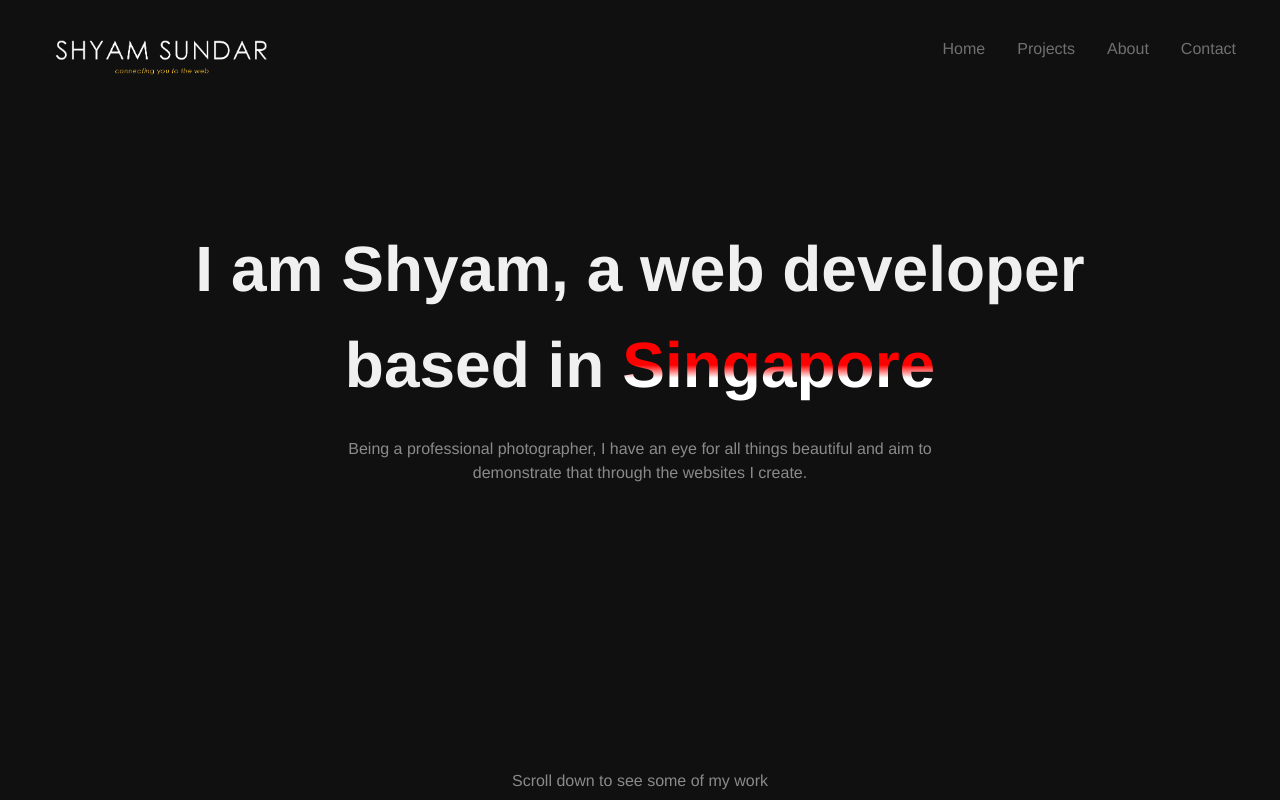
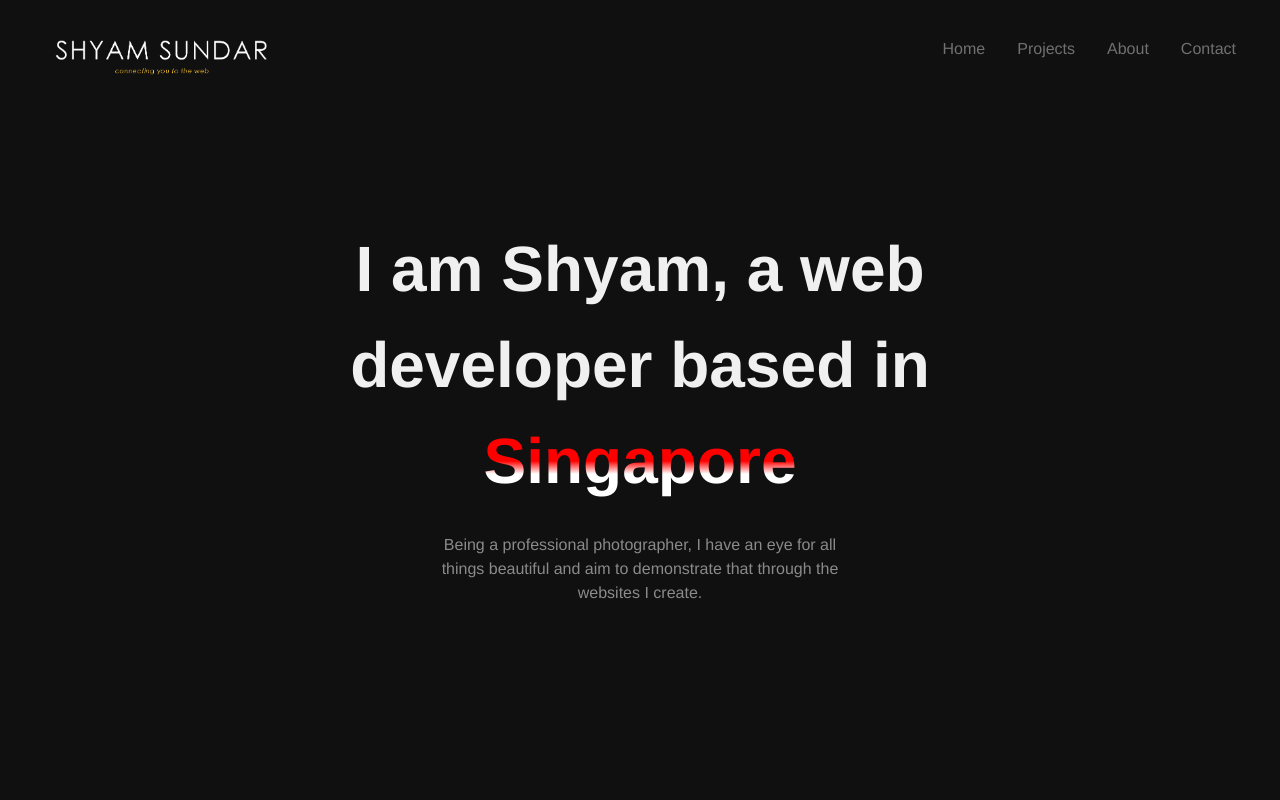
Before and after one commit to shyamsundarko/portfolioV2, a React (Create React App) app: page / in a window 1280 px wide. Shown: the top 800 px of the page. Built offline with nearby package versions, Linux system fonts and the light colour scheme.

Commit message:
adaptations for xl screens

```diff
--- a/src/components/About.js
+++ b/src/components/About.js
@@ -48,8 +48,8 @@ const About = ({check}) => {
             <Grid container style={{paddingTop:"25vmin", paddingBottom:"11vmin", borderBottom:"solid #253775", borderBottomWidth:"thin"}} id="aboutMeContainer" className={position ? "left" : "down"}>
             <ScrollToTop />
 
-                <Grid item xs={2} md={2} lg={3}></Grid>
-                <Grid item xs={8} md={5} lg={4} style={{ marginTop: top, marginBottom: bottom }} data-aos="zoom-in-up" data-aos-duration="300">
+                <Grid item xs={2} md={2} lg={3} xl={4}></Grid>
+                <Grid item xs={8} md={5} lg={4} xl={3} style={{ marginTop: top, marginBottom: bottom }} data-aos="zoom-in-up" data-aos-duration="300">
                     <AboutCard wid={wid}  />
                 </Grid>
                 <Grid item xs={2} md={1} lg={1}></Grid>
--- a/src/components/Education.js
+++ b/src/components/Education.js
@@ -8,8 +8,8 @@ const Education = () => {
     <Grid container>
         <Grid item xs={12} style={{fontSize:"7vmin", fontWeight:"600", fontVariant:"small-caps", paddingTop:"2vmin", marginBottom:"4vmin"}}>Education</Grid>
 
-        <Grid item xs={1}></Grid>
-        <Grid item xs={10} md={3} >
+    <Grid item xs={1} lg={2}></Grid>
+        <Grid item xs={10} md={3} lg={2}>
             <Card className='experienceCard'>
                 <Card.Img variant="top" src={ntulogo} ></Card.Img>
             </Card>
@@ -32,8 +32,8 @@ const Education = () => {
 
 
 
-        <Grid item xs={1} ></Grid>
-        <Grid item xs={10} md={3} >
+        <Grid item xs={1} lg={2}></Grid>
+        <Grid item xs={10} md={3} lg={2}>
             <Card className='experienceCard'>
                 <Card.Img variant="top" src={giislogo} ></Card.Img>
             </Card>
--- a/src/components/Experience.js
+++ b/src/components/Experience.js
@@ -11,8 +11,8 @@ const Experience = () => {
   return (
     <Grid container id="experienceContainer" >
     <Grid item xs={12} style={{fontSize:"7vmin", fontWeight:"600", fontVariant:"small-caps"}}>Work Experience</Grid>
-    <Grid item xs={1} md={2}></Grid>
 
+    <Grid item xs={1} md={2} ></Grid>
     <Grid item xs={10} md={3}>
         <Card className='experienceCard'>
             <Card.Img variant="top" src={continental} ></Card.Img>
--- a/src/components/IntroComponent.js
+++ b/src/components/IntroComponent.js
@@ -28,12 +28,12 @@ const IntroComponent = () => {
 
     return (
         <Grid container id="introContainer" style={{paddingTop: marginScreenTop}} >
-          <Grid item xs={1} ></Grid>
-          <Grid item xs={10} id="introText" data-aos="fade-right" >I am Shyam, a web developer based in <span id='flagColors'>Singapore</span></Grid>
-          <Grid item xs={1} ></Grid>
-          <Grid item xs={3} ></Grid>
-          <Grid item xs={6} className="SubText" data-aos="fade-up" >Being a professional photographer, I have an eye for all things beautiful and aim to demonstrate that through the websites I create.</Grid>
-          <Grid item xs={3} ></Grid>
+          <Grid item xs={1} lg={3}></Grid>
+          <Grid item xs={10} lg={6} id="introText" data-aos="fade-right" >I am Shyam, a web developer based in <span id='flagColors'>Singapore</span></Grid>
+          <Grid item xs={1} lg={3}></Grid>
+          <Grid item xs={3} lg={4}></Grid>
+          <Grid item xs={6} lg={4} className="SubText" data-aos="fade-up" >Being a professional photographer, I have an eye for all things beautiful and aim to demonstrate that through the websites I create.</Grid>
+          <Grid item xs={3} lg={4}></Grid>
           <Grid item xs={3} ></Grid>
           <Grid item xs={6} className="SubText" style={{marginTop: marginScreen}} >Scroll down to see some of my work</Grid>
           <Grid item xs={3} ></Grid>
--- a/src/components/Projects.js
+++ b/src/components/Projects.js
@@ -38,21 +38,21 @@ const Projects = () => {
             <Grid item xs={6} style={{marginBottom:"2vmin"}}>Projects</Grid>
             <Grid item xs={3}></Grid>
 
-            <Grid item xs={12} md={6} data-aos="fade-right">
+            <Grid item xs={12} md={6} lg={4} data-aos="fade-right">
                 <a href='https://shyamsundarko.github.io/photography_portfolio/' target='_blank' rel='noreferrer' onMouseOver={() => {cardFocusIn()}}>
                     <Card className="projectCards" >
                         <Card.Img variant="top" src={photographyPortfolio} className='cardImage'></Card.Img>
                     </Card>
                 </a>
             </Grid>
-            <Grid item xs={12} md={6} data-aos="fade-right">
+            <Grid item xs={12} md={6} lg={4} data-aos="fade-right">
                 <a href="https://github.com/shyamsundarko/DengueGo" target='_blank' rel='noreferrer' onMouseOver={() => {cardFocusIn()}}>
                     <Card className="projectCards">
                         <Card.Img variant="top" src={denguego} className='cardImage'></Card.Img>
                     </Card>
                 </a>
             </Grid>
-            <Grid item xs={12} md={6} data-aos="fade-right" >
+            <Grid item xs={12} md={6} lg={4} data-aos="fade-right" >
                 <a href="https://github.com/shyamsundarko/blogSpace" target='_blank' rel='noreferrer' onMouseOver={() => {cardFocusIn()}}>
                     <Card className="projectCards">
                         <Card.Img variant="top" src={blogProject} className='cardImage'></Card.Img>
@@ -60,7 +60,7 @@ const Projects = () => {
                 </a>
             </Grid>
 
-            <Grid item xs={12} md={6} data-aos="fade-right">
+            <Grid item xs={12} md={6} lg={4} data-aos="fade-right">
                 <a href="https://shyamsundarko.github.io/personalWebsite/" target='_blank' rel='noreferrer' onMouseOver={() => {cardFocusIn()}}>
                     <Card className="projectCards">
                         <Card.Img variant="top" src={trialWebsite} className='cardImage'></Card.Img>
@@ -68,14 +68,14 @@ const Projects = () => {
                 </a>
             </Grid>
 
-            <Grid item xs={12} md={6} data-aos="fade-right">
+            <Grid item xs={12} md={6} lg={4} data-aos="fade-right">
                 <a href="https://github.com/shyamsundarko/Joke-Recommender-System" target='_blank' rel='noreferrer' onMouseOver={() => {cardFocusIn()}}>
                     <Card className="projectCards">
                         <Card.Img variant="top" src={jokerecommender} className='cardImage'></Card.Img>
                     </Card>
                 </a>
             </Grid>
-            <Grid item xs={12} md={6} data-aos="fade-right">
+            <Grid item xs={12} md={6} lg={4} data-aos="fade-right">
                 <a href="https://github.com/shyamsundarko/AuthenticationSystem" target='_blank' rel='noreferrer' onMouseOver={() => {cardFocusIn()}}>
                     <Card className="projectCards">
                         <Card.Img variant="top" src={authenticationsystem} className='cardImage'></Card.Img>
```
